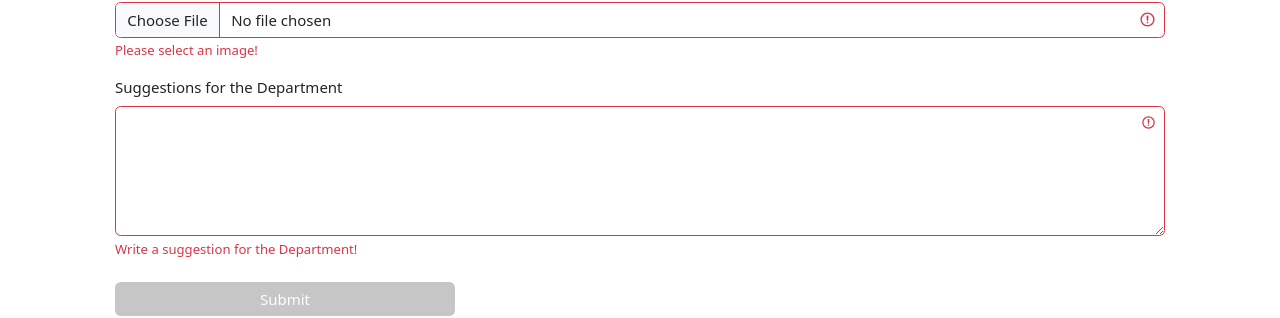
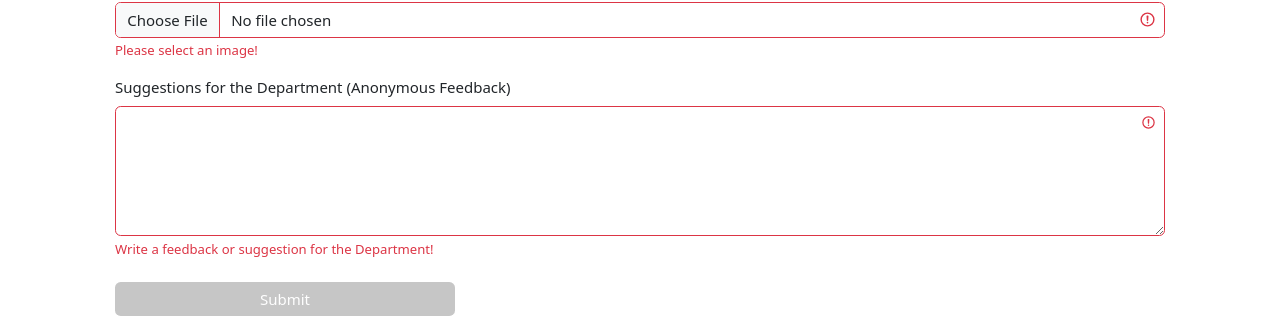
Before and after one commit to Unlimited-demi/ECE-STUDENT-REGISTRATION-PAGE, a React (Vite) app: page / in a window 1280 px wide. Shown: the part 1431-1749 px from the top of the page. Built offline with nearby package versions, Linux system fonts and the light colour scheme; no server answers.

Commit message:
Final changes for now

```diff
--- a/src/component/student_form1.jsx
+++ b/src/component/student_form1.jsx
@@ -377,7 +377,7 @@ export default function Form1({ submisssion, getData }) {
 
     const updatedForm = {
       ...formData,
-      ["phone"]: formData.phone_number.startsWith("+")
+      ["phone_number"]: formData.phone_number.startsWith("+")
         ? Number("0" + formData.phone_number.slice(4))
         : Number(formData.phone_number),
       ["guardian_phone_number"]: formData.guardian_phone_number.startsWith("+")
@@ -387,9 +387,10 @@ export default function Form1({ submisssion, getData }) {
 
     const form = new FormData();
 
-    for (let key in updatedForm) {
+    for (const key in updatedForm) {
       form.append(key, updatedForm[key]);
     }
+
     // Check if form is valid 🔍😒
     try {
       if (Object.values(newValidation).every((isValid) => isValid)) {
@@ -403,7 +404,9 @@ export default function Form1({ submisssion, getData }) {
         }, 20000);
         // API endpoint for the form.
         // Do not use '/registration' as your end point [If you must go to vite.config.js file and comment out the server field before building]
+
         const response = await fetch(
+          //https://ece-unn-db-backend-main.onrender.com/api/create/student
           "https://ece-unn-db-backend-main.onrender.com/api/create/student",
           {
             method: "POST",
@@ -419,11 +422,15 @@ export default function Form1({ submisssion, getData }) {
           setSubmitError(true); // Shows us an Error below the submit button
           setSubmitErrorMes("Unable to submit data. Please try again."); // Error Message
         }
-        const data = await response.json();
+        // const check = await response.text();
+        // console.log(check);
+
+        const ServerRes = await response.json();
+
+        const { student } = ServerRes.data;
         clearTimeout(timeout);
-        const { student } = data;
-
         getData(student);
+        //console.log(student);
         submisssion(true);
       } else {
         alert("Please fill out all required fields."); // this is basically useless 😂
@@ -969,7 +976,7 @@ export default function Form1({ submisssion, getData }) {
         {/* Suggestions */}
         <div className={`col-md-12`}>
           <label htmlFor="validationSuggestion" className="form-label">
-            Suggestions for the Department
+            {"Suggestions for the Department (Anonymous Feedback)"}
           </label>
           <textarea
             rows={6}
@@ -984,7 +991,7 @@ export default function Form1({ submisssion, getData }) {
           />
           <div className="valid-feedback">Good!</div>
           <div className="invalid-feedback">
-            Write a suggestion for the Department!
+            Write a feedback or suggestion for the Department!
           </div>
         </div>
 
--- a/src/component/student_form_display.jsx
+++ b/src/component/student_form_display.jsx
@@ -26,7 +26,8 @@ export default function Registration({ savedData }) {
     guardian_name,
     guardian_phone_number,
     guardian_email,
-    passport_image, // The file URL
+    passport_url,
+    // The file URL
   } = savedData;
 
   return (
@@ -34,7 +35,7 @@ export default function Registration({ savedData }) {
       <div className={`row mx-5 gy-3 px-5 ${classes.box}`}>
         <div className="col-md-12 text-center pb-4 pt-4">
           <img
-            src={!passport_image ? myImage : passport_image}
+            src={!passport_url ? myImage : passport_url}
             className={`rounded-circle ${classes.imgBorder}`}
             alt="Uploaded Preview"
             style={{ width: "170px", height: "170px", objectFit: "cover" }}
```
